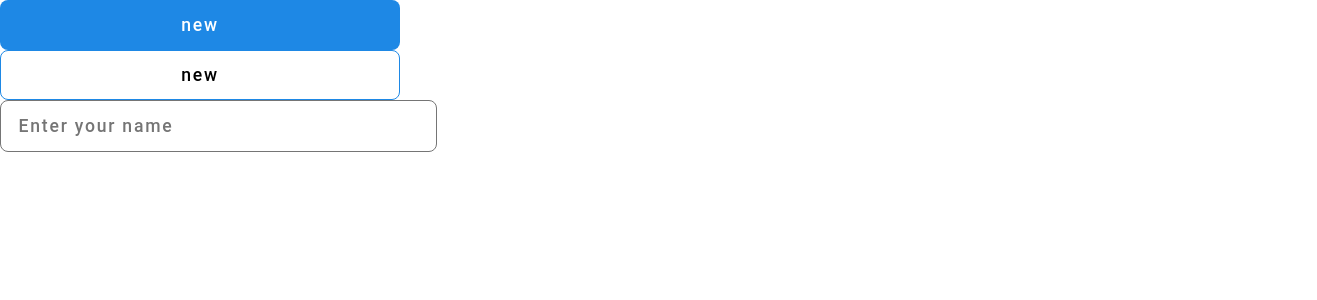
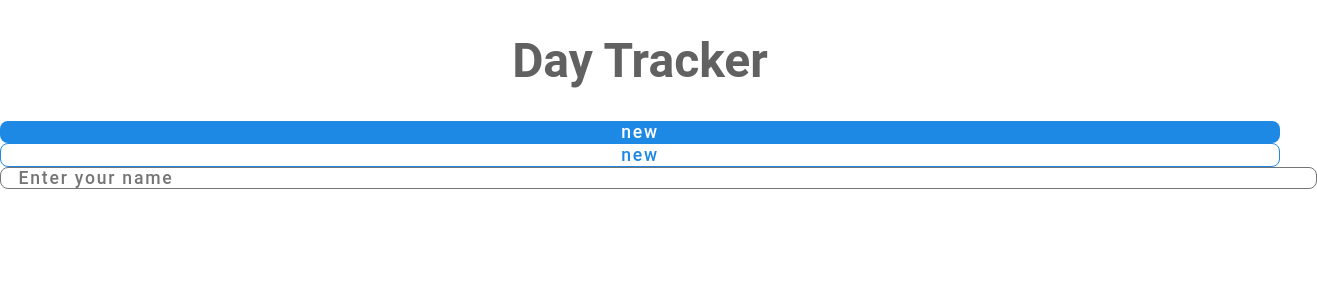
Before and after one commit to RiteshSinha919/day-tracker, a React (Create React App) app: page / in a window 1280 px wide. Shown: the top 300 px of the page, 1317 px wide, since content can reach past the window. Built offline with nearby package versions, Linux system fonts and the light colour scheme.

Commit message:
created title component

```diff
--- a/src/App.tsx
+++ b/src/App.tsx
@@ -1,21 +1,13 @@
 import React from "react";
-import PrimaryButton from "./components/CustomButton";
+import "./App.css";
+
 import { ThemeProvider } from "./components/ThemeProvider";
-import "./App.css";
-import CustomInput from "./components/CustomInput";
+import TrackerPage from "./routes/TrackerPage";
 
 const App = () => {
   return (
     <ThemeProvider>
-      <div style={{ height: "50px", width: "400px" }}>
-        <PrimaryButton buttonText="new" buttonType="primary" />
-        <PrimaryButton buttonText="new" buttonType="secondary" />
-        <CustomInput
-          name="name"
-          type="text"
-          placeholderText="Enter your name"
-        />
-      </div>
+      <TrackerPage />
     </ThemeProvider>
   );
 };
--- a/src/components/CustomButton/styledComponents.ts
+++ b/src/components/CustomButton/styledComponents.ts
@@ -18,7 +18,7 @@ export const StyledButton = styled.button`
   color: ${({ type, theme }) =>
     type === "primary"
       ? `${theme.colors.baseWhite}`
-      : `${theme.colors.baseBlack}`};
+      : `${theme.colors.blue600}`};
   font-weight: 500;
   font-family: Roboto, sans-serif;
   letter-spacing: 0.1em;
--- a/src/components/CustomInput/index.tsx
+++ b/src/components/CustomInput/index.tsx
@@ -9,7 +9,7 @@ interface InputProps {
   type: string;
 }
 
-const CustomInput: React.FC<InputProps> = observer((props: InputProps) => {
+const CustomInput: React.FC = observer((props: InputProps) => {
   const { placeholderText, name, type } = props;
 
   const handleChange = (e: React.ChangeEvent<HTMLInputElement>) => {
--- /dev/null
+++ b/src/components/Title/index.tsx
@@ -0,0 +1,16 @@
+import React from "react";
+import { TitleContainer, TitleContent } from "./styledComponents";
+
+interface TitleProps {
+  headingText: string;
+}
+
+const Title: React.FC = (props: TitleProps) => {
+  return (
+    <TitleContainer>
+      <TitleContent>{props.headingText}</TitleContent>
+    </TitleContainer>
+  );
+};
+
+export default Title;
--- /dev/null
+++ b/src/components/Title/styledComponents.ts
@@ -0,0 +1,15 @@
+import styled from "styled-components";
+
+export const TitleContainer = styled.div`
+  height: 100%;
+  width: 100%;
+  display: flex;
+  justify-content: center;
+  align-items: center;
+`;
+
+export const TitleContent = styled.h1`
+  font-family: Roboto, sans-serif;
+  font-size: 48px;
+  color: ${(props) => props.theme.colors.grey700};
+`;
--- /dev/null
+++ b/src/routes/TrackerPage/index.tsx
@@ -0,0 +1,18 @@
+import React from "react";
+import Title from "../../components/Title";
+import PrimaryButton from "../../components/CustomButton";
+import CustomInput from "../../components/CustomInput";
+import { TrackerPageContainer } from "./styledComponents";
+
+const TrackerPage: React.FC = () => {
+  return (
+    <TrackerPageContainer>
+      <Title headingText="Day Tracker"></Title>
+      <PrimaryButton buttonText="new" buttonType="primary" />
+      <PrimaryButton buttonText="new" buttonType="secondary" />
+      <CustomInput name="name" type="text" placeholderText="Enter your name" />
+    </TrackerPageContainer>
+  );
+};
+
+export default TrackerPage;
--- /dev/null
+++ b/src/routes/TrackerPage/styledComponents.ts
@@ -0,0 +1,3 @@
+import styled from "styled-components";
+
+export const TrackerPageContainer = styled.div``;
```
Also changed, not shown: 1 other file (tests, documents, lock files or other folders).
